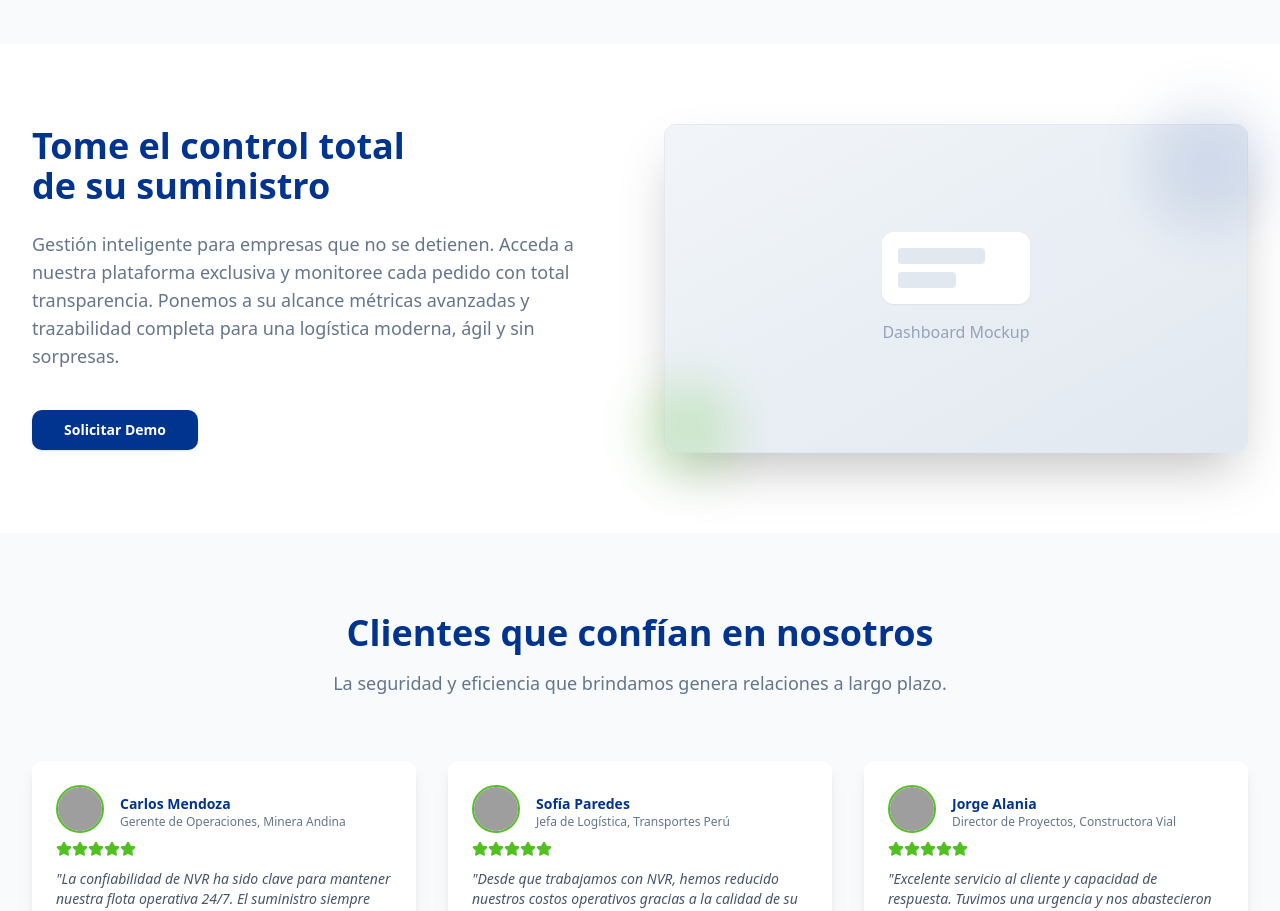
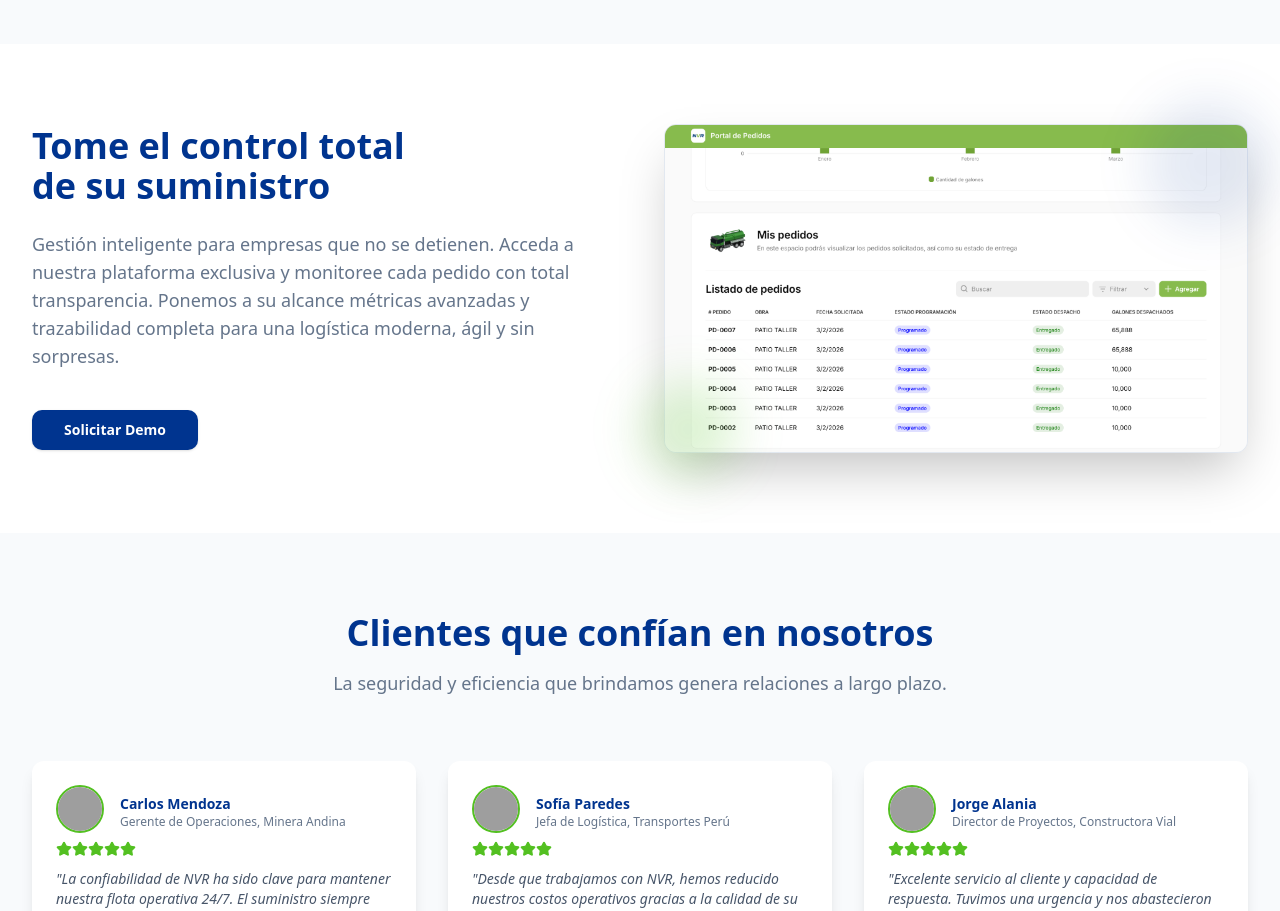
Before and after one commit to ftruusa-max/nvr-landing, a Next.js app: page / in a window 1280 px wide. Shown: the part 1540-2451 px from the top of the page. Built offline with nearby package versions, Linux system fonts and the light colour scheme; grey boxes are pictures that could not be loaded.

Commit message:
Update ControlSection with dashboard mockup image

```diff
--- a/src/components/ControlSection.tsx
+++ b/src/components/ControlSection.tsx
@@ -21,21 +21,13 @@ export function ControlSection() {
                         </div>
                     </div>
 
-                    {/* Image/Mockup */}
                     <div className="lg:w-1/2 relative">
                         <div className="relative rounded-xl overflow-hidden shadow-2xl border border-slate-200 bg-slate-100 aspect-video flex items-center justify-center">
-                            {/* Placeholder for Dashboard Mockup */}
-                            <div className="absolute inset-0 bg-gradient-to-br from-slate-100 to-slate-200" />
-                            <div className="relative z-10 text-center p-8">
-                                <div className="bg-white p-4 rounded-lg shadow-sm max-w-sm mx-auto mb-4">
-                                    <div className="h-4 bg-slate-200 rounded w-3/4 mb-2"></div>
-                                    <div className="h-4 bg-slate-200 rounded w-1/2"></div>
-                                </div>
-                                <span className="text-slate-400 font-medium">Dashboard Mockup</span>
-                            </div>
-
-                            {/* Or use a real image if available via URL */}
-                            {/* <img src="..." alt="Dashboard" className="object-cover w-full h-full" /> */}
+                            <img
+                                src="/dashboard-mockup.png"
+                                alt="Dashboard NVR"
+                                className="object-cover w-full h-full"
+                            />
                         </div>
 
                         {/* Decorative Elements */}
```
Also changed, not shown: public/dashboard-mockup.png (added).
